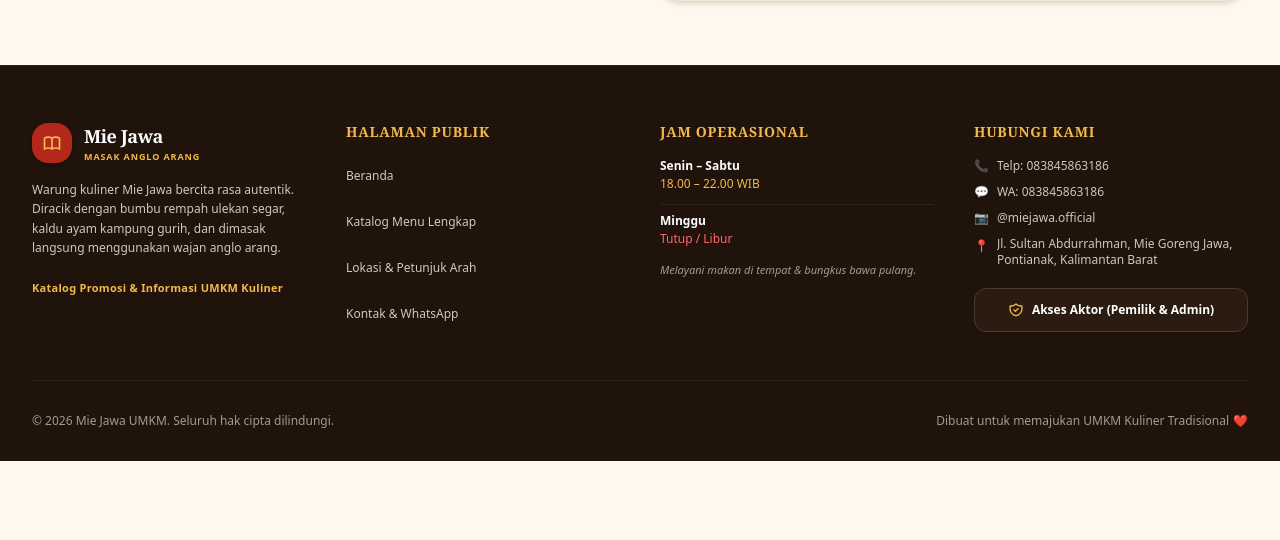
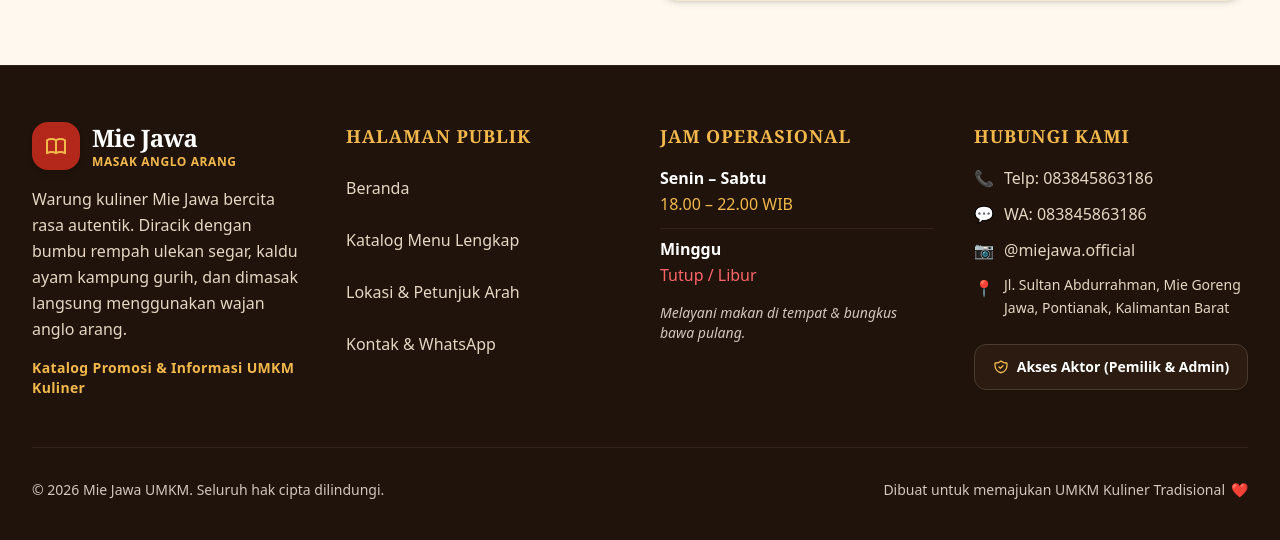
Before and after one commit to bimaartayasa969/mie-jawa, a Laravel app: page / in a window 1280 px wide. Shown: the part 2497-3037 px from the top of the page. Before the commit the page ends 2958 px from the top, so only its background shows below. Run offline with Laravel 12, Linux system fonts and the light colour scheme; data comes from the database, SQL or seed files in the repository; style sheets or scripts are compiled from the project's sources; some libraries are stand-ins or nearby versions.

Commit message:
style: perbesar ukuran font dan keterbacaan teks pada footer

```diff
--- a/resources/views/components/footer.blade.php
+++ b/resources/views/components/footer.blade.php
@@ -7,7 +7,7 @@
     $jam = $profil && $profil->jam_operasional ? $profil->jam_operasional : 'Senin - Sabtu: 18.00 - 22.00 WIB | Minggu: Tutup / Libur';
 @endphp
 
-<footer class="bg-[#1F130B] text-[#FFF8EE] pt-14 pb-8 border-t border-[#332217]">
+<footer class="bg-[#1F130B] text-[#FFF8EE] pt-14 pb-10 border-t border-[#332217]">
     <div class="max-w-7xl mx-auto px-4 sm:px-6 lg:px-8">
 
         <!-- 4 Kolom Utama Footer -->
@@ -16,56 +16,56 @@
             <!-- Kolom 1: Profil & Tagline Warung -->
             <div class="space-y-4">
                 <div class="flex items-center gap-3">
-                    <div class="w-10 h-10 rounded-2xl bg-[#B3281A] text-[#F2B84B] flex items-center justify-center shadow-md shrink-0">
-                        <svg xmlns="http://www.w3.org/2000/svg" class="w-5 h-5" fill="none" viewBox="0 0 24 24" stroke="currentColor">
+                    <div class="w-12 h-12 rounded-2xl bg-[#B3281A] text-[#F2B84B] flex items-center justify-center shadow-md shrink-0">
+                        <svg xmlns="http://www.w3.org/2000/svg" class="w-6 h-6" fill="none" viewBox="0 0 24 24" stroke="currentColor">
                             <path stroke-linecap="round" stroke-linejoin="round" stroke-width="2" d="M12 6.253v13m0-13C10.832 5.477 9.246 5 7.5 5S4.168 5.477 3 6.253v13C4.168 18.477 5.754 18 7.5 18s3.332.477 4.5 1.253m0-13C13.168 5.477 14.754 5 16.5 5c1.747 0 3.332.477 4.5 1.253v13C19.832 18.477 18.247 18 16.5 18c-1.746 0-3.332.477-4.5 1.253" />
                         </svg>
                     </div>
                     <div>
-                        <span class="block text-lg font-serif font-bold text-white tracking-tight">Mie Jawa</span>
-                        <span class="block text-[9px] font-bold tracking-widest text-[#F2B84B] uppercase">MASAK ANGLO ARANG</span>
+                        <span class="block text-xl sm:text-2xl font-serif font-bold text-white tracking-tight">Mie Jawa</span>
+                        <span class="block text-xs font-bold tracking-wider text-[#F2B84B] uppercase">MASAK ANGLO ARANG</span>
                     </div>
                 </div>
-                <p class="text-xs text-[#D1C7BD] leading-relaxed">
+                <p class="text-sm sm:text-base text-[#E5D7C3] leading-relaxed">
                     Warung kuliner Mie Jawa bercita rasa autentik. Diracik dengan bumbu rempah ulekan segar, kaldu ayam kampung gurih, dan dimasak langsung menggunakan wajan anglo arang.
                 </p>
-                <div class="inline-block text-[11px] font-bold text-[#F2B84B] tracking-wide">
+                <div class="inline-block text-xs sm:text-sm font-semibold text-[#F2B84B] tracking-wide">
                     Katalog Promosi &amp; Informasi UMKM Kuliner
                 </div>
             </div>
 
             <!-- Kolom 2: Tautan Halaman Publik -->
             <div>
-                <h4 class="font-serif font-bold text-sm text-[#F2B84B] mb-4 uppercase tracking-wider">Halaman Publik</h4>
-                <ul class="space-y-2.5 text-xs text-[#D1C7BD]">
+                <h4 class="font-serif font-bold text-base sm:text-lg text-[#F2B84B] mb-4 uppercase tracking-wider">Halaman Publik</h4>
+                <ul class="space-y-2 text-sm sm:text-base text-[#E5D7C3]">
                     <li>
-                        <a href="{{ route('beranda') }}" class="hover:text-white transition inline-flex items-center min-h-[36px]">Beranda</a>
+                        <a href="{{ route('beranda') }}" class="hover:text-white hover:underline transition inline-flex items-center min-h-[44px]">Beranda</a>
                     </li>
                     <li>
-                        <a href="{{ route('katalog') }}" class="hover:text-white transition inline-flex items-center min-h-[36px]">Katalog Menu Lengkap</a>
+                        <a href="{{ route('katalog') }}" class="hover:text-white hover:underline transition inline-flex items-center min-h-[44px]">Katalog Menu Lengkap</a>
                     </li>
                     <li>
-                        <a href="{{ route('lokasi') }}" class="hover:text-white transition inline-flex items-center min-h-[36px]">Lokasi &amp; Petunjuk Arah</a>
+                        <a href="{{ route('lokasi') }}" class="hover:text-white hover:underline transition inline-flex items-center min-h-[44px]">Lokasi &amp; Petunjuk Arah</a>
                     </li>
                     <li>
-                        <a href="{{ route('kontak') }}" class="hover:text-white transition inline-flex items-center min-h-[36px]">Kontak &amp; WhatsApp</a>
+                        <a href="{{ route('kontak') }}" class="hover:text-white hover:underline transition inline-flex items-center min-h-[44px]">Kontak &amp; WhatsApp</a>
                     </li>
                 </ul>
             </div>
 
             <!-- Kolom 3: Jam Operasional -->
             <div>
-                <h4 class="font-serif font-bold text-sm text-[#F2B84B] mb-4 uppercase tracking-wider">Jam Operasional</h4>
-                <div class="space-y-3 text-xs text-[#D1C7BD]">
+                <h4 class="font-serif font-bold text-base sm:text-lg text-[#F2B84B] mb-4 uppercase tracking-wider">Jam Operasional</h4>
+                <div class="space-y-3 text-sm sm:text-base text-[#E5D7C3]">
                     <div>
                         <div class="font-bold text-white">Senin – Sabtu</div>
-                        <div class="text-[#F2B84B] mt-0.5">18.00 – 22.00 WIB</div>
+                        <div class="text-[#F2B84B] font-medium mt-0.5">18.00 – 22.00 WIB</div>
                     </div>
                     <div class="pt-2 border-t border-[#332217]">
                         <div class="font-bold text-white">Minggu</div>
-                        <div class="text-red-400 mt-0.5">Tutup / Libur</div>
+                        <div class="text-red-400 font-medium mt-0.5">Tutup / Libur</div>
                     </div>
-                    <p class="text-[11px] text-[#A6998F] italic pt-1">
+                    <p class="text-xs sm:text-sm text-[#D1C7BD] italic pt-1">
                         Melayani makan di tempat &amp; bungkus bawa pulang.
                     </p>
                 </div>
@@ -73,29 +73,33 @@
 
             <!-- Kolom 4: Hubungi Kami & Akses Aktor -->
             <div>
-                <h4 class="font-serif font-bold text-sm text-[#F2B84B] mb-4 uppercase tracking-wider">Hubungi Kami</h4>
-                <ul class="space-y-2.5 text-xs text-[#D1C7BD] mb-5">
-                    <li class="flex items-center gap-2">
-                        <span class="text-[#F2B84B]">📞</span>
-                        <span>Telp: {{ $noWa }}</span>
+                <h4 class="font-serif font-bold text-base sm:text-lg text-[#F2B84B] mb-4 uppercase tracking-wider">Hubungi Kami</h4>
+                <ul class="space-y-3 text-sm sm:text-base text-[#E5D7C3] mb-6">
+                    <li class="flex items-center gap-2.5">
+                        <span class="text-[#F2B84B] text-base shrink-0">📞</span>
+                        <span class="font-medium">Telp: {{ $noWa }}</span>
                     </li>
-                    <li class="flex items-center gap-2">
-                        <span class="text-[#F2B84B]">💬</span>
-                        <span>WA: {{ $noWa }}</span>
+                    <li class="flex items-center gap-2.5">
+                        <span class="text-[#F2B84B] text-base shrink-0">💬</span>
+                        <a href="https://wa.me/{{ preg_replace('/^0/', '62', preg_replace('/[^0-9]/', '', $noWa)) }}" target="_blank" rel="noopener noreferrer" class="font-medium hover:text-[#F2B84B] hover:underline transition">
+                            WA: {{ $noWa }}
+                        </a>
                     </li>
-                    <li class="flex items-center gap-2">
-                        <span class="text-[#F2B84B]">📷</span>
-                        <span>{{ $ig }}</span>
+                    <li class="flex items-center gap-2.5">
+                        <span class="text-[#F2B84B] text-base shrink-0">📷</span>
+                        <a href="https://instagram.com/{{ ltrim($ig, '@') }}" target="_blank" rel="noopener noreferrer" class="hover:text-[#F2B84B] hover:underline transition">
+                            {{ $ig }}
+                        </a>
                     </li>
-                    <li class="flex items-start gap-2">
-                        <span class="text-[#F2B84B] mt-0.5">📍</span>
-                        <span class="line-clamp-2">{{ $alamat }}</span>
+                    <li class="flex items-start gap-2.5">
+                        <span class="text-[#F2B84B] text-base shrink-0 mt-0.5">📍</span>
+                        <span class="text-xs sm:text-sm leading-relaxed">{{ $alamat }}</span>
                     </li>
                 </ul>
 
                 <!-- Tombol Masuk Pengelola (Owner / Admin) -->
                 <a href="{{ auth()->check() ? (auth()->user()->isOwner() ? route('admin.dashboard') : route('admin.menu.index')) : route('admin.login') }}"
-                    class="w-full bg-[#2B1B10] border border-[#4A3B30] hover:border-[#F2B84B] text-white text-xs font-semibold px-4 py-2.5 rounded-xl min-h-[44px] flex items-center justify-center gap-2 transition group shadow-xs">
+                    class="w-full bg-[#2B1B10] border border-[#4A3B30] hover:border-[#F2B84B] text-white text-sm font-semibold px-4 py-3 rounded-xl min-h-[44px] flex items-center justify-center gap-2 transition group shadow-xs">
                     <svg xmlns="http://www.w3.org/2000/svg" class="w-4 h-4 text-[#F2B84B] group-hover:scale-110 transition" fill="none" viewBox="0 0 24 24" stroke="currentColor">
                         <path stroke-linecap="round" stroke-linejoin="round" stroke-width="2" d="M9 12l2 2 4-4m5.618-4.016A11.955 11.955 0 0112 2.944a11.955 11.955 0 01-8.618 3.04A12.02 12.02 0 003 9c0 5.591 3.824 10.29 9 11.622 5.176-1.332 9-6.03 9-11.622 0-1.042-.133-2.052-.382-3.016z" />
                     </svg>
@@ -106,9 +110,9 @@
         </div>
 
         <!-- Bagian Bawah: Hak Cipta -->
-        <div class="pt-8 flex flex-col sm:flex-row items-center justify-between gap-4 text-xs text-[#A6998F]">
+        <div class="pt-8 flex flex-col sm:flex-row items-center justify-between gap-4 text-xs sm:text-sm text-[#D1C7BD]">
             <p>© 2026 Mie Jawa UMKM. Seluruh hak cipta dilindungi.</p>
-            <p class="flex items-center gap-1">
+            <p class="flex items-center gap-1.5">
                 <span>Dibuat untuk memajukan UMKM Kuliner Tradisional</span>
                 <span class="text-red-500">❤️</span>
             </p>
```
